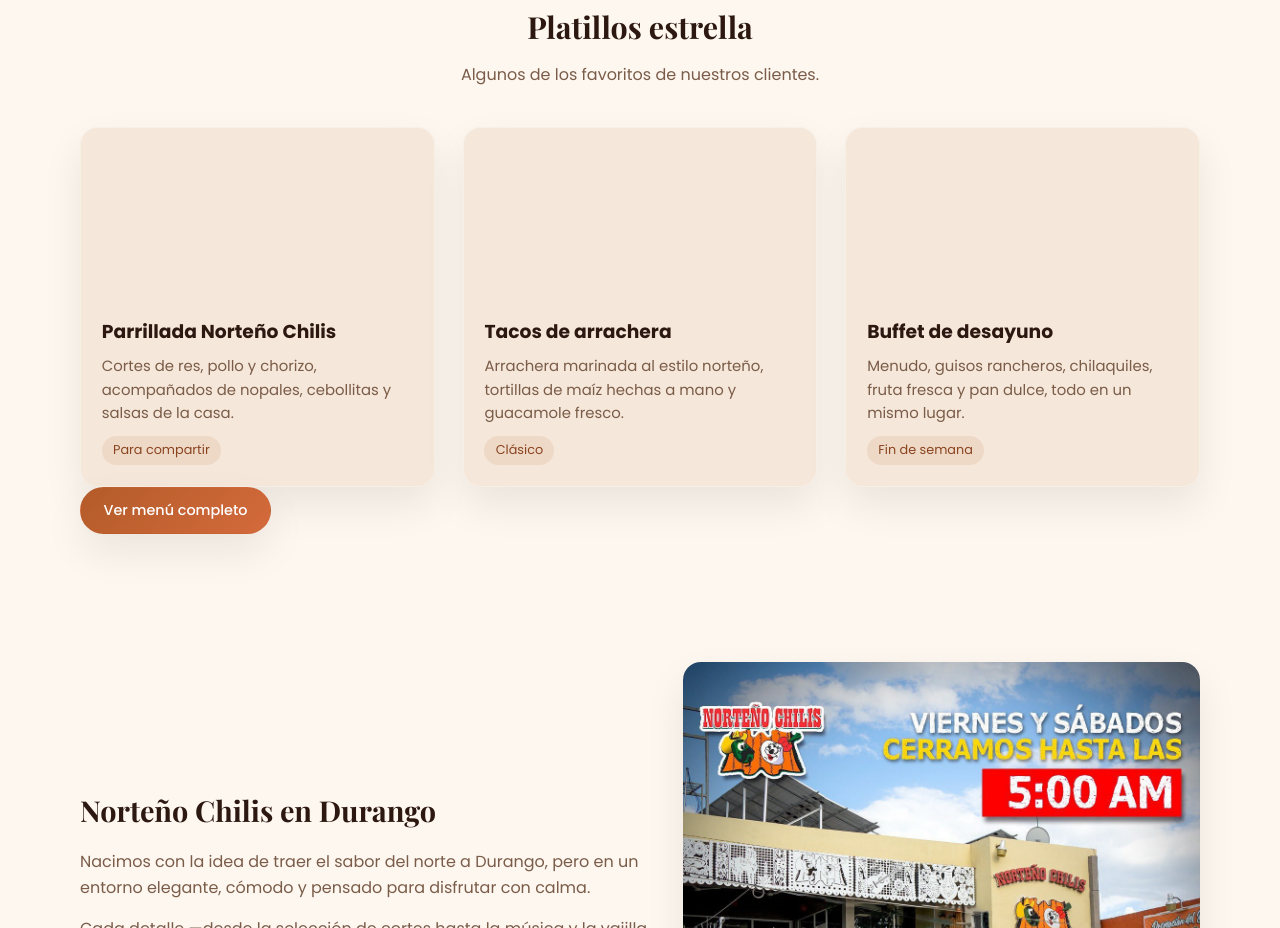
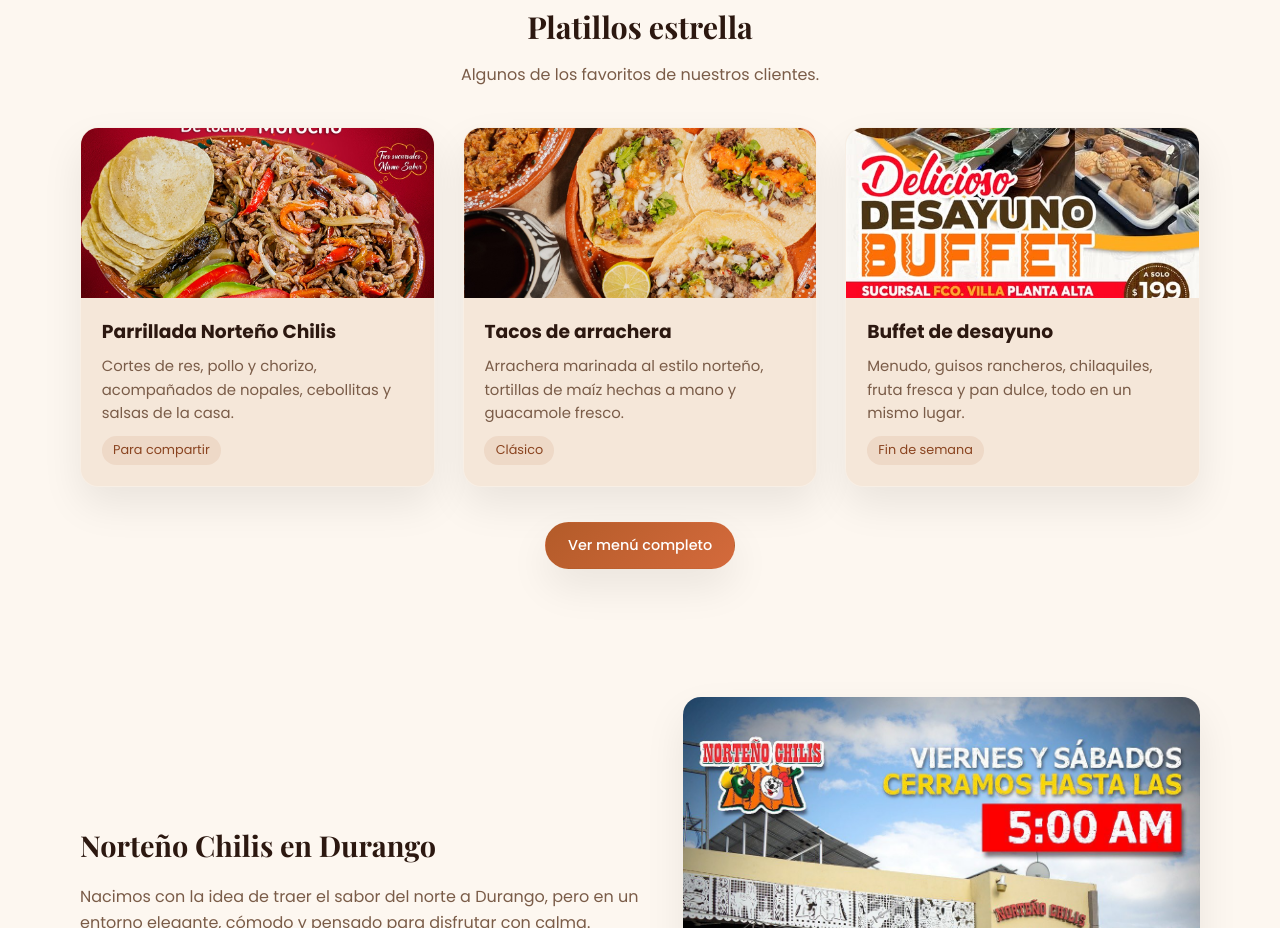
Before and after one commit to Pelomtz659/Norteno_Chillys, a plain HTML site: page index.html in a window 1280 px wide. Shown: the part 1239-2167 px from the top of the page. Drawn offline with nearby package versions, Linux system fonts and the light colour scheme.

Commit message:
fix: correciones

```diff
--- a/css/main.css
+++ b/css/main.css
@@ -848,3 +848,11 @@ body.theme-dark .btn-outline {
     padding: 1.4rem 1.2rem;
   }
 }
+
+
+/* SEPARACIÓN DEL BOTÓN "VER MENÚ COMPLETO" */
+.section-actions {
+  margin-top: 2.2rem; /* Súbelo o bájalo según te guste */
+  display: flex;
+  justify-content: center;
+}
--- a/index.html
+++ b/index.html
@@ -164,7 +164,7 @@
           </div>
           <div class="grid grid-3">
             <article class="card dish-card">
-              <div class="dish-image" style="background-image: url('images/parrillada.jpg');"></div>
+              <div class="dish-image" style="background-image: url('images/parrilladas.jpg');"></div>
               <div class="dish-body">
                 <h3>Parrillada Norteño Chilis</h3>
                 <p>Cortes de res, pollo y chorizo, acompañados de nopales, cebollitas y salsas de la casa.</p>
```
Also changed, not shown: images/buffet.jpg (added), images/tacos.jpg (added).
